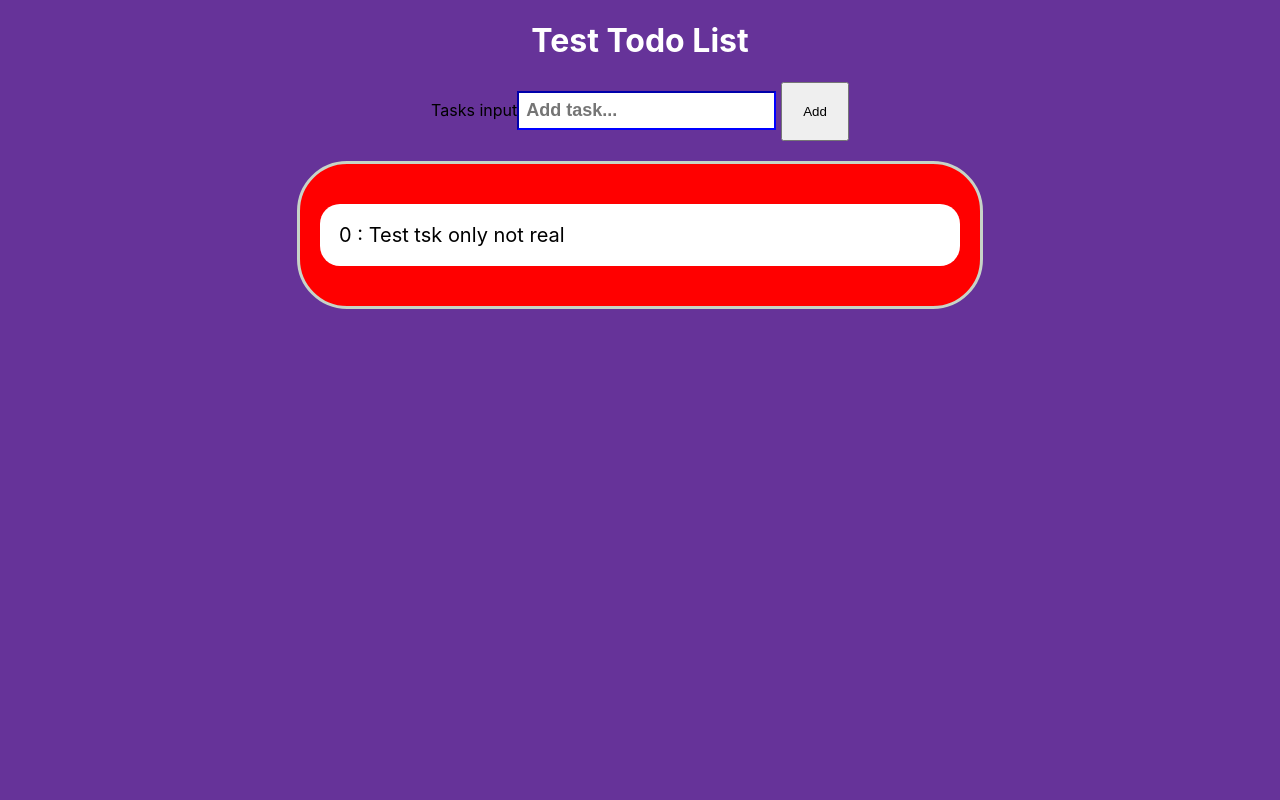
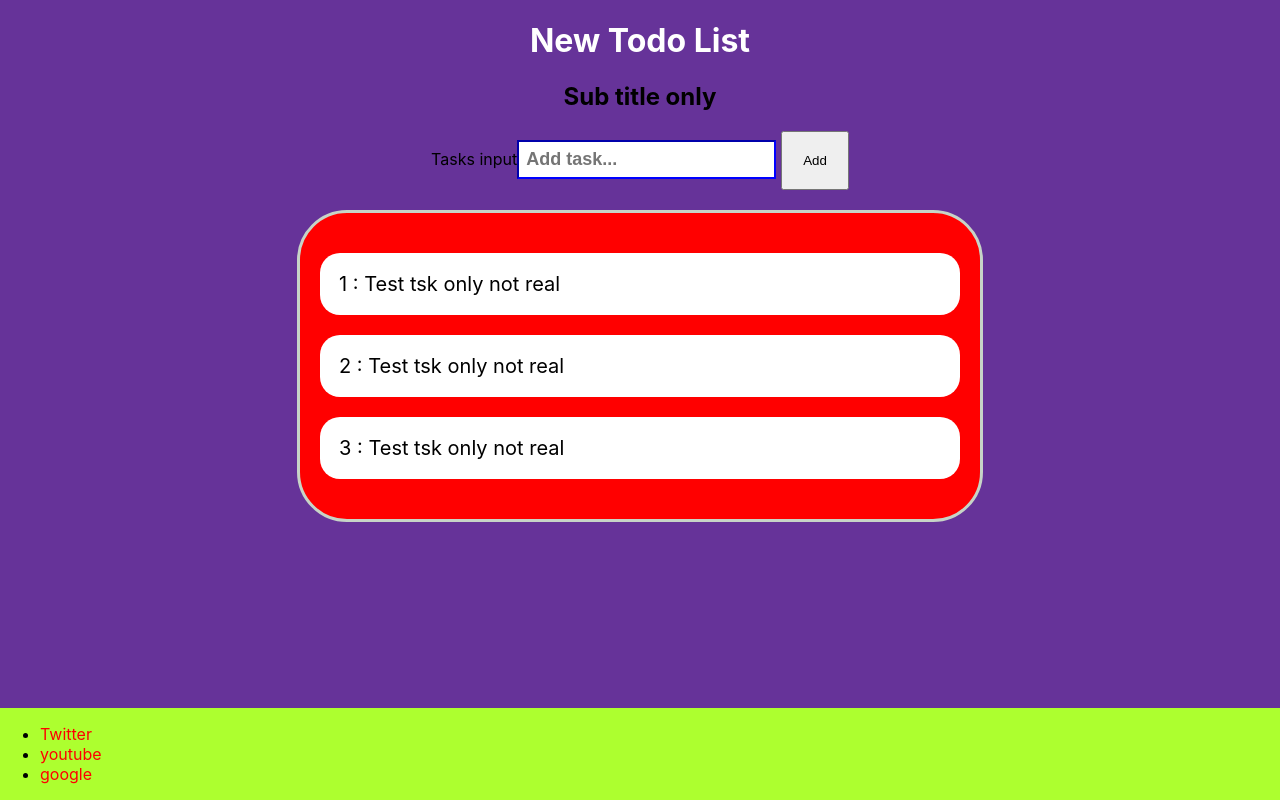
Before and after one commit to AhmadMBahattab/my-app, a React (Create React App) app: page / in a window 1280 px wide. Built offline with nearby package versions, Linux system fonts and the light colour scheme.

Commit message:
Apply changes

```diff
--- a/src/App.css
+++ b/src/App.css
@@ -1,3 +1,9 @@
+.HomeContainer {
+  min-height: 100vh;
+  display: flex;
+  flex-direction: column;
+}
+
 .App {
   text-align: center;
 }
@@ -13,6 +19,7 @@
   background-color: red;
   margin: auto;
   margin-top: 20px;
+  margin-bottom: 30px;
   padding: 20px;
   width: 50%;
   border: 3px solid rgb(199, 212, 199);
@@ -23,6 +30,17 @@
   border-radius: 20px;
   padding: 19px;
 }
+.Footer {
+  background-color: greenyellow;
+  text-decoration: none;
+  list-style: none;
+  margin-top: auto;
+}
+.Footer a {
+  text-decoration: none;
+  color: red;
+}
+
 .App-logo {
   height: 40vmin;
   pointer-events: none;
--- a/src/App.js
+++ b/src/App.js
@@ -4,7 +4,11 @@ import { useState } from "react";
 
 function App() {
   const [taskName, settaskName] = useState("");
-  const [taskArray, settaskArray] = useState(["Test tsk only not real "]);
+  const [taskArray, settaskArray] = useState([
+    "Test tsk only not real ",
+    "Test tsk only not real ",
+    "Test tsk only not real ",
+  ]);
 
   const addTask = () => {
     if (taskName == "") return;
@@ -15,9 +19,10 @@ function App() {
     settaskArray(tasks);
   };
   return (
-    <>
+    <div className="HomeContainer">
       <div className="App">
-        <h1 style={{ color: "white" }}>Test Todo List</h1>
+        <h1 style={{ color: "white" }}>New Todo List</h1>
+        <h2>Sub title only </h2>
 
         <label>Tasks input</label>
         <input
@@ -39,13 +44,26 @@ function App() {
           {taskArray.map((task, index) => (
             <div>
               <p style={{ fontSize: 20 }}>
-                {index} : {task}
+                {index + 1} : {task}
               </p>
             </div>
           ))}
         </div>
       ) : null}
-    </>
+      <footer className="Footer">
+        <ul>
+          <li>
+            <a href="#">Twitter</a>
+          </li>
+          <li>
+            <a href="#">youtube</a>
+          </li>
+          <li>
+            <a href="#">google</a>
+          </li>
+        </ul>
+      </footer>
+    </div>
     // <div className="App">
     //   <header className="App-header">
     //     <img src={logo} className="App-logo" alt="logo" />
```
